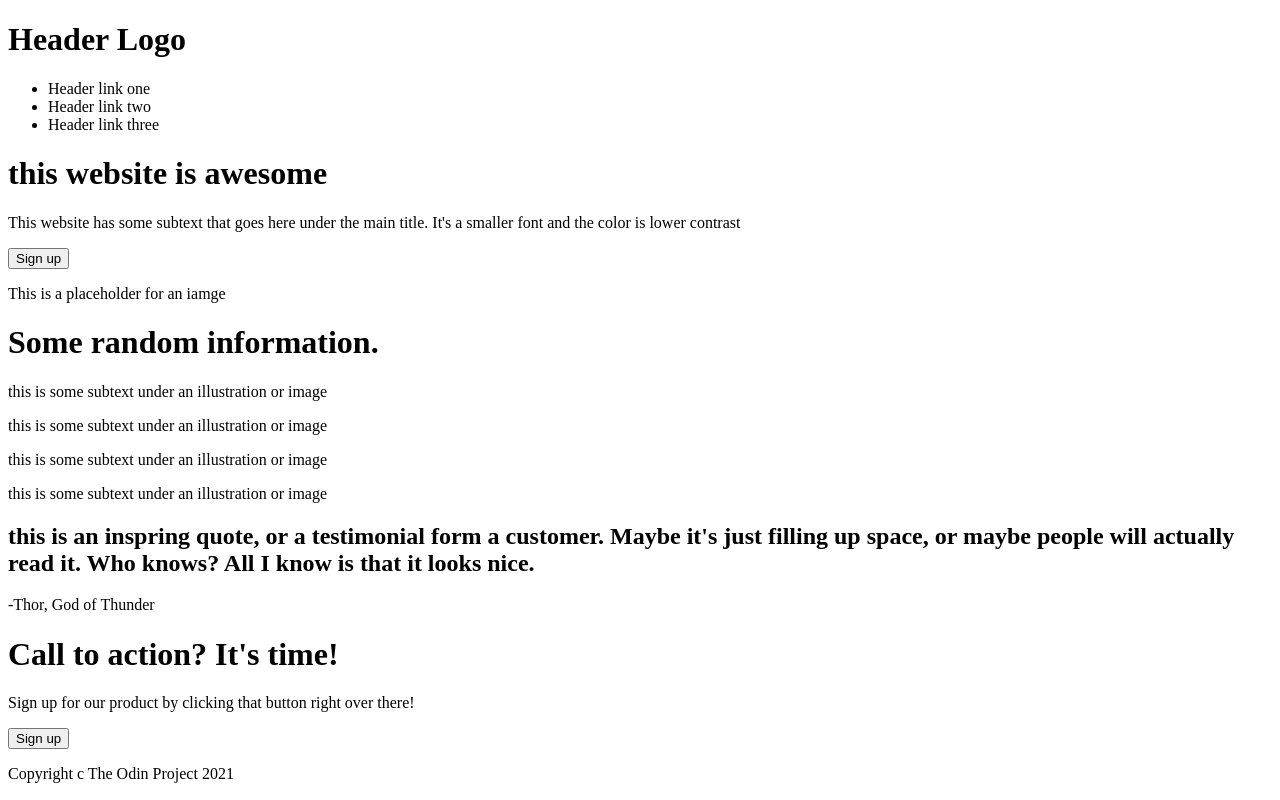
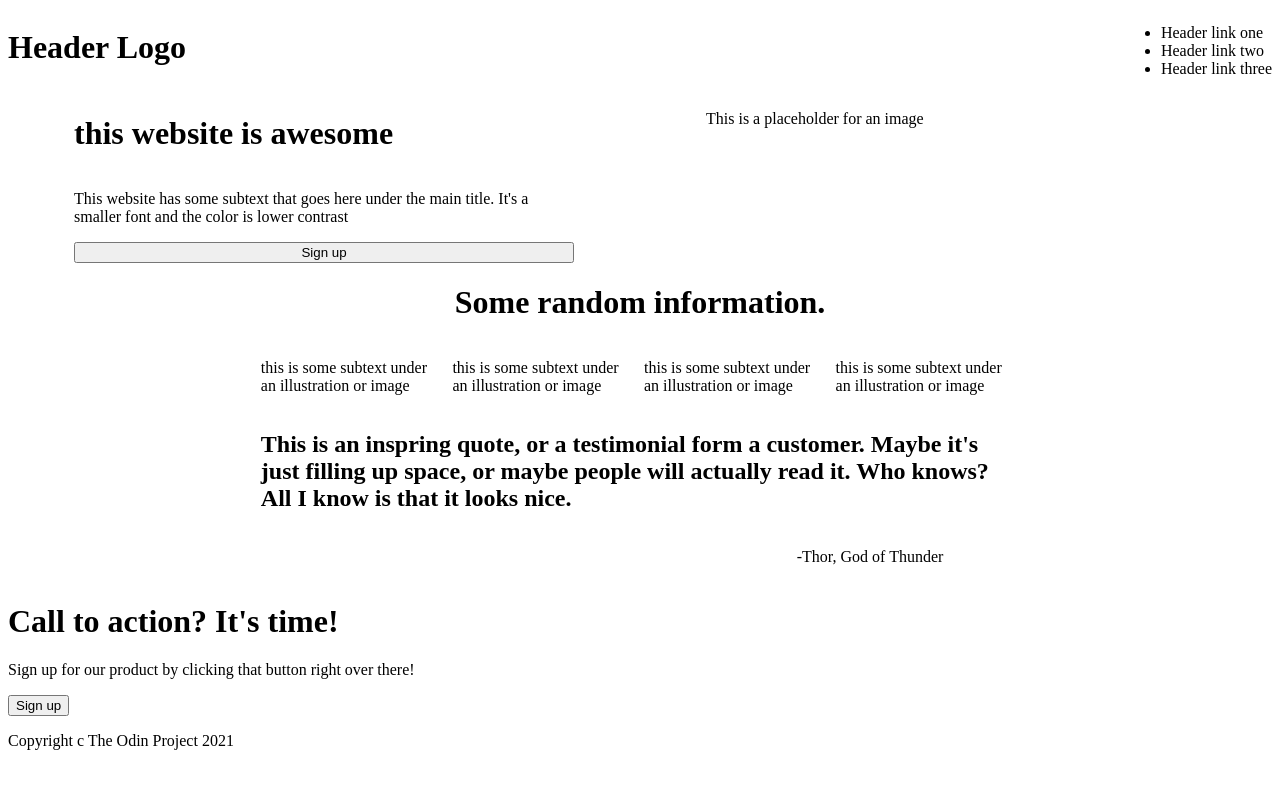
Before and after one commit to tommyborden99/landing_page, a plain HTML site: page index.html in a window 1280 px wide. Drawn offline with Linux system fonts and the light colour scheme.

Commit message:
Add flexbox organization to most of the html
Applies css flex-boxes to html ranging from header to box-four divs

```diff
--- a/index.html
+++ b/index.html
@@ -3,6 +3,7 @@
 <head>
     <meta charset="UTF-8">
     <meta name="viewport" content="width=device-width, initial-scale=1.0">
+    <link rel="stylesheet" href="style.css">
     <title>Document</title>
 </head>
     <body>
@@ -10,7 +11,7 @@
             <div class="left-side">
                 <h1>Header Logo</h1>
             </div>
-            <div class="right-side">
+            <div class="right-side header-right-side">
                 <ul>
                     <li>Header link one</li>
                     <li>Header link two</li>
@@ -25,7 +26,7 @@
                 <button>Sign up</button>
             </div>
             <div class="right-side">
-                <p>This is a placeholder for an iamge</p> <!-- use padding for background-->
+                <p>This is a placeholder for an image</p> <!-- use padding for background-->
             </div>
         </div>
         <div class="box-two">
@@ -58,8 +59,12 @@
             </div>
         </div>
         <div class="box-four">
-            <h2>this is an inspring quote, or a testimonial form a customer. Maybe it's just filling up space, or maybe people will actually read it. Who knows? All I know is that it looks nice.</h2>
-            <p>-Thor, God of Thunder</p>
+            <div class="quote">
+                <h2>This is an inspring quote, or a testimonial form a customer. Maybe it's just filling up space, or maybe people will actually read it. Who knows? All I know is that it looks nice.</h2>
+            </div>
+            <div class="quote-credit">
+                <p>-Thor, God of Thunder</p>
+            </div>
         </div>
         <div class="box-five">
             <div class="left-side left-side-box-five">
--- a/style.css
+++ b/style.css
@@ -0,0 +1,63 @@
+.header {
+    display: flex;
+    justify-content: space-between;
+}
+
+.header-right-side {
+    display: flex;
+    justify-content: flex-end;
+
+}
+
+.box-one {
+    display: flex;
+    justify-content: space-around;
+}
+
+.box-one .right-side {
+    display: flex;
+    width: 500px;
+    flex: 1, 1, 1;
+}
+.box-one .left-side {
+    display: flex;
+    flex-direction: column;
+    width: 500px;
+    flex: 1, 1, 1;
+}
+
+.box-two {
+    display: flex;
+    justify-content: center;
+    align-items: center;
+}
+
+.box-three {
+    display: flex;
+    align-items: center;
+    gap: 8px;
+    padding-left: 20%;
+    padding-right: 20%;
+}
+
+.box-four {
+    display: flex;
+    justify-content: center;
+    align-items: center;
+    padding-left: 20%;
+    padding-right: 20%;
+    flex-direction: column;
+}
+
+.box-four .quote {
+    display: flex;
+    justify-content: center;
+    align-items: center;
+}
+
+.box-four .quote-credit {
+    display: flex;
+    justify-content: flex-end;
+    align-items: end;
+    width: 80%;
+}
```
